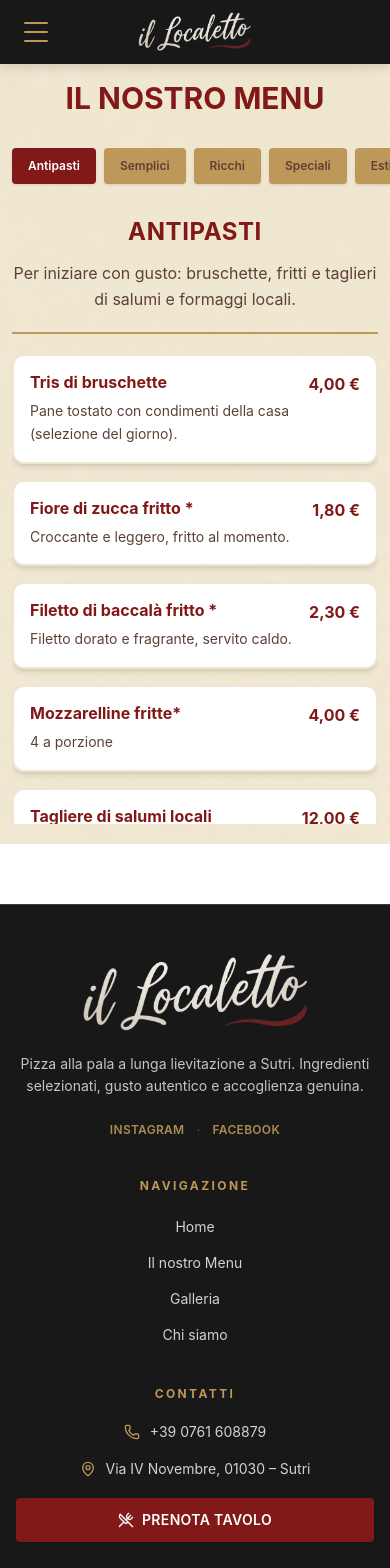
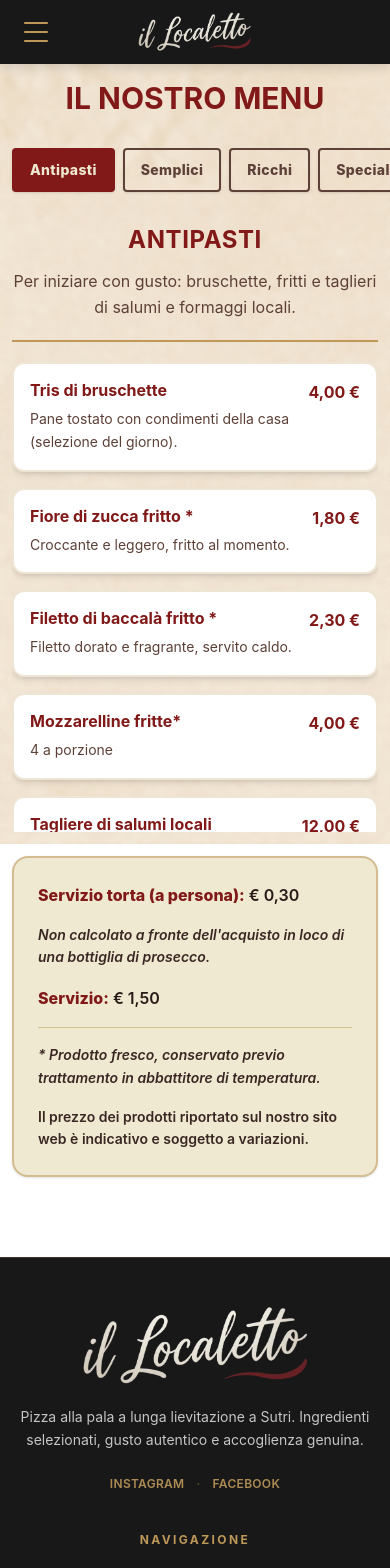
Before and after one commit to Gxbriel99/ilLocaletto_nextjs, a Next.js app: page /menu in a window 390 px wide. Shown: the top 1568 px of the page. Built offline with nearby package versions, Linux system fonts and the light colour scheme.

Commit message:
Aggiornata architettura,menu,sezione importante in menu e list element e button menu

```diff
--- a/src/app/(pages)/menu/MenuContent.tsx
+++ b/src/app/(pages)/menu/MenuContent.tsx
@@ -1,9 +1,133 @@
 "use client";
 
 import { useState } from "react";
-import { menuSections, type MenuItem, type MenuSection } from "../../data/menu";
-import { info } from "../../data/info";
+import {
+  Antipasti,
+  bevandeAlcoliche,
+  bevandeAnalcoliche,
+  dolci,
+  gustiEstivi,
+  gustiRicchi,
+  gustiSemplici,
+  gustiSpeciali,
+  type MenuItem,
+  type MenuSection,
+  viniBianchi,
+  viniRossi,
+} from "../../data/menu";
 import MenuItemCard from "../../components/menu/MenuItemCard";
+
+const PIZZA_DESCRIPTION =
+  "Le nostre pizze alla pala: impasto a lunga lievitazione, croccante fuori e morbido dentro. Scegli il tuo gusto e lasciati conquistare dal profumo appena sfornato.";
+
+const menuSections: MenuSection[] = [
+  {
+    id: "antipasti",
+    label: "Antipasti",
+    shortLabel: "Antipasti",
+    description:
+      "Per iniziare con gusto: bruschette, fritti e taglieri di salumi e formaggi locali.",
+    fallbackImage: "/menu_bg.webp",
+    items: Antipasti,
+    kind: "items",
+  },
+  {
+    id: "semplici",
+    label: "Gusti semplici",
+    shortLabel: "Semplici",
+    description: PIZZA_DESCRIPTION,
+    fallbackImage: "/menu_bg.webp",
+    items: gustiSemplici,
+    pricing: [
+      "1 metro € 24,00",
+      "½ metro € 12,00",
+      "Small € 6,00",
+      "Mozz. senza lattosio € 1,00",
+    ],
+    kind: "items",
+  },
+  {
+    id: "ricchi",
+    label: "Gusti ricchi",
+    shortLabel: "Ricchi",
+    description: PIZZA_DESCRIPTION,
+    fallbackImage: "/menu_bg.webp",
+    items: gustiRicchi,
+    pricing: [
+      "1 metro € 30,00",
+      "½ metro € 15,00",
+      "Small € 7,50",
+      "Mozz. senza lattosio € 1,00",
+    ],
+    kind: "items",
+  },
+  {
+    id: "speciali",
+    label: "Gusti speciali",
+    shortLabel: "Speciali",
+    description: PIZZA_DESCRIPTION,
+    fallbackImage: "/menu_bg.webp",
+    items: gustiSpeciali,
+    pricing: [
+      "1 metro € 36,00",
+      "½ metro € 18,00",
+      "Small € 9,00",
+      "Mozz. senza lattosio € 1,00",
+    ],
+    kind: "items",
+  },
+  {
+    id: "estivi",
+    label: "Gusti estivi",
+    shortLabel: "Estivi",
+    description: PIZZA_DESCRIPTION,
+    fallbackImage: "/menu_bg.webp",
+    items: gustiEstivi,
+    pricing: [
+      "1 metro € 30,00",
+      "½ metro € 15,00",
+      "Small € 7,50",
+      "Mozz. senza lattosio € 1,00",
+    ],
+    kind: "items",
+  },
+  {
+    id: "vini",
+    label: "Vini",
+    shortLabel: "Vini",
+    description:
+      "Rossi e bianchi selezionati, dalla bottiglia al calice per accompagnare ogni piatto.",
+    fallbackImage: "/menu_bg.webp",
+    groups: [
+      { title: "Vini rossi", items: viniRossi },
+      { title: "Vini bianchi", items: viniBianchi },
+    ],
+    kind: "groups",
+  },
+  {
+    id: "bevande",
+    label: "Bevande",
+    shortLabel: "Bevande",
+    description:
+      "Tra un morso e un sorso: analcoliche fresche e birra alla spina.",
+    fallbackImage: "/menu_bg.webp",
+    groups: [
+      { title: "Bevande analcoliche", items: bevandeAnalcoliche },
+      { title: "Bevande alcoliche", items: bevandeAlcoliche },
+    ],
+    kind: "groups",
+  },
+  {
+    id: "dolci",
+    label: "Dolci",
+    shortLabel: "Dolci",
+    description:
+      "Per finire in dolcezza: semifreddi, tiramisù e specialità della casa.",
+    fallbackImage: "/menu_bg.webp",
+    items: dolci,
+    kind: "items",
+  },
+];
 
 function ItemsList({
   items,
@@ -29,23 +153,26 @@ function ItemsList({
 
 function InfoBlock() {
   return (
-    <div className="space-y-4 rounded-xl border border-[#BE9859]/30 bg-[#EFE9D1]/60 p-6 text-[#232325]">
-      <p>
-        <strong className="text-[#801917]">Servizio torta (a persona):</strong> €
-        0,30
+    <div className="space-y-4 rounded-2xl border-2 border-[#BE9859]/55 bg-[#EFE9D1] p-6 text-[#2B1B18] shadow-sm">
+      <p className="text-base font-semibold leading-relaxed sm:text-lg">
+        <strong className="font-extrabold text-[#801917]">
+          Servizio torta (a persona):
+        </strong>{" "}
+        € 0,30
       </p>
-      <p className="text-sm italic text-[#5D4037]">
+      <p className="text-sm font-semibold italic leading-relaxed text-[#3A2723] sm:text-base">
         Non calcolato a fronte dell&apos;acquisto in loco di una bottiglia di
         prosecco.
       </p>
-      <p>
-        <strong className="text-[#801917]">Servizio:</strong> € 1,50
+      <p className="text-base font-semibold leading-relaxed sm:text-lg">
+        <strong className="font-extrabold text-[#801917]">Servizio:</strong> €
+        1,50
       </p>
-      <p className="border-t border-[#BE9859]/30 pt-4 text-sm italic text-[#5D4037]">
+      <p className="border-t border-[#BE9859]/50 pt-4 text-sm font-semibold italic leading-relaxed text-[#3A2723] sm:text-base">
         * Prodotto fresco, conservato previo trattamento in abbattitore di
         temperatura.
       </p>
-      <p className="text-sm text-[#888]">
+      <p className="text-sm font-semibold leading-relaxed text-[#3A2723] sm:text-base">
         Il prezzo dei prodotti riportato sul nostro sito web è indicativo e
         soggetto a variazioni.
       </p>
@@ -56,65 +183,52 @@ function InfoBlock() {
 const PIZZA_SECTION_IDS = new Set(["semplici", "ricchi", "speciali", "estivi"]);
 
 function PizzaMetroBlock({
-  title,
-  body,
   pricing,
 }: {
-  title: string;
-  body: string[];
   pricing: string[];
 }) {
   return (
-    <aside className="mb-5 w-full overflow-hidden rounded-2xl border-2 border-[#801917] shadow-lg sm:mb-6">
-      <div className="bg-[#801917] px-4 py-4 text-center sm:px-6 sm:py-5">
-        <p className="text-xs font-bold uppercase tracking-[0.25em] text-[#BE9859] sm:text-sm">
-          Importante
-        </p>
-        <h3 className="mt-1 text-xl font-bold uppercase text-white sm:text-2xl lg:text-3xl">
-          {title}
-        </h3>
-      </div>
+    <aside className="mb-5 w-full rounded-2xl border-2 border-[#BE9859]/55 bg-[#EFE9D1] shadow-lg sm:mb-6">
+      <div className="flex flex-col gap-3 p-4 sm:p-6">
+        <div className="flex items-start gap-3">
+          <div className="grid h-10 w-10 shrink-0 place-items-center rounded-xl bg-[#801917] text-white shadow-sm">
+            <span className="text-sm font-black tracking-wide" aria-hidden>
+              !
+            </span>
+          </div>
+          <div className="min-w-0">
+            <p className="text-xs font-bold uppercase tracking-[0.22em] text-[#BE9859]">
+              Importante
+            </p>
+            <h3 className="mt-0.5 text-lg font-extrabold uppercase tracking-wide text-[#801917] sm:text-xl">
+              Pizza alla pala al metro
+            </h3>
+            <p className="mt-1 text-sm leading-relaxed text-[#5D4037] sm:text-base">
+              Componete il metro scegliendo i gusti: il prezzo totale è la somma
+              dei singoli gusti selezionati.
+            </p>
+            <p className="mt-1.5 text-xs font-semibold uppercase tracking-wide text-[#5D4037]/80 sm:text-sm">
+              1 metro = 4 gusti · ¾ = 3 gusti · ½ = 2 gusti · Small = 1 gusto
+            </p>
+          </div>
+        </div>
 
-      <div className="bg-[#EFE9D1] px-4 py-5 sm:px-6 sm:py-6">
-        <p className="text-center text-sm font-semibold leading-relaxed text-[#5D4037] sm:text-base">
-          {body[0]}
-        </p>
-
-        <div className="mt-5 grid w-full grid-cols-1 gap-2 min-[400px]:grid-cols-2 sm:gap-3 lg:grid-cols-4">
+        <div className="grid w-full grid-cols-1 gap-2 min-[420px]:grid-cols-2 lg:grid-cols-4">
           {pricing.map((line) => (
             <div
               key={line}
-              className="rounded-lg border-2 border-[#BE9859] bg-white px-3 py-3 text-center text-sm font-bold text-[#801917] shadow-sm sm:py-3.5 sm:text-base"
+              className="rounded-xl border-2 border-[#BE9859] bg-white/70 px-3 py-3 text-center text-sm font-extrabold text-[#801917] shadow-sm"
             >
               {line}
             </div>
           ))}
         </div>
-
-        <ul className="mt-5 space-y-2 border-t-2 border-[#BE9859]/35 pt-5 sm:space-y-2.5">
-          {body.slice(1).map((line) => (
-            <li
-              key={line}
-              className="flex gap-2 text-sm leading-relaxed text-[#5D4037] sm:text-base"
-            >
-              <span
-                className="mt-2 h-1.5 w-1.5 shrink-0 rounded-full bg-[#801917]"
-                aria-hidden
-              />
-              <span>{line}</span>
-            </li>
-          ))}
-        </ul>
       </div>
     </aside>
   );
 }
 
 function SectionBody({ section }: { section: MenuSection }) {
-  if (section.kind === "info") {
-    return <InfoBlock />;
-  }
-
   if (section.groups) {
     return (
       <div className="w-full space-y-10 pr-1">
@@ -172,8 +286,8 @@ export default function MenuContent() {
                 aria-pressed={isActive}
                 className={
                   isActive
-                    ? "inline-flex shrink-0 items-center justify-center whitespace-nowrap rounded px-4 py-2.5 text-xs font-semibold text-white shadow transition hover:bg-[#BE9859] bg-[#801917] sm:px-7 sm:py-3 sm:text-base"
-                    : "inline-flex shrink-0 items-center justify-center whitespace-nowrap rounded px-4 py-2.5 text-xs font-semibold text-[#5D4037] shadow transition hover:bg-[#EFE9D1] bg-[#BE9859] sm:px-7 sm:py-3 sm:text-base"
+                    ? "inline-flex shrink-0 items-center justify-center whitespace-nowrap rounded border-2 border-[#801917] bg-[#801917] px-4 py-2.5 text-sm font-extrabold tracking-wide text-[#EFE9D1] shadow transition sm:px-7 sm:py-3 sm:text-lg"
+                    : "inline-flex shrink-0 items-center justify-center whitespace-nowrap rounded border-2 border-[#5D4037] bg-transparent px-4 py-2.5 text-sm font-extrabold tracking-wide text-[#5D4037] shadow transition hover:border-[#801917] hover:bg-[#801917] hover:text-[#EFE9D1] sm:px-7 sm:py-3 sm:text-lg"
                 }
               >
                 <span className="hidden md:inline">{s.label}</span>
@@ -199,24 +313,15 @@ export default function MenuContent() {
           </p>
         </header>
 
-        <div className="w-full max-h-[min(58dvh,40rem)] overflow-y-auto overscroll-contain py-5 sm:max-h-[min(68vh,44rem)] sm:py-8">
-          {section.notice && section.pricing ? (
-            <PizzaMetroBlock
-              title={section.notice.title}
-              body={section.notice.body}
-              pricing={section.pricing}
-            />
-          ) : section.pricing && PIZZA_SECTION_IDS.has(section.id) ? (
-            <PizzaMetroBlock
-              title="Pizza alla pala al metro"
-              body={[
-                "Componete il metro scegliendo i gusti: il prezzo totale è la somma dei singoli gusti selezionati.",
-                "1 metro – 4 gusti · ¾ metro – 3 gusti · ½ metro – 2 gusti · Small – 1 gusto",
-              ]}
-              pricing={section.pricing}
-            />
+        <div className="w-full max-h-[min(58dvh,40rem)] overflow-y-auto overscroll-contain py-5 [scrollbar-width:none] [-ms-overflow-style:none] [&::-webkit-scrollbar]:hidden sm:max-h-[min(68vh,44rem)] sm:py-8">
+          {section.pricing && PIZZA_SECTION_IDS.has(section.id) ? (
+            <PizzaMetroBlock pricing={section.pricing} />
           ) : null}
           <SectionBody section={section} />
+        </div>
+
+        <div className="mt-6">
+          <InfoBlock />
         </div>
       </div>
     </div>
--- a/src/app/(pages)/menu/page.tsx
+++ b/src/app/(pages)/menu/page.tsx
@@ -1,7 +1,9 @@
 import type { Metadata } from "next";
 import Image from "next/image";
+
+
+import { info } from "../../data/info";
 import MenuContent from "./MenuContent";
-import { info } from "../../data/info";
 
 export const metadata: Metadata = {
   title: `Menu | ${info.businessName}`,
@@ -21,7 +23,7 @@ export default function MenuPage() {
           className="object-cover object-center"
           aria-hidden
         />
-        <div className="absolute inset-0 bg-[#EFE9D1]/75 backdrop-blur-[2px]" />
+        <div className="absolute inset-0  backdrop-blur-[2px]" />
       </div>
 
       <div className="relative z-10 mx-auto w-full max-w-6xl px-3 pb-20 pt-20 sm:px-6 sm:pt-28 lg:px-8">
--- a/src/app/components/menu/formatPrice.ts
+++ /dev/null
@@ -1,6 +0,0 @@
-export function formatPrice(price: number) {
-  return new Intl.NumberFormat("it-IT", {
-    style: "currency",
-    currency: "EUR",
-  }).format(price);
-}
--- a/src/app/components/menu/menuSections.ts
+++ /dev/null
@@ -1,184 +0,0 @@
-import {
-  Antipasti,
-  bevandeAlcoliche,
-  bevandeAnalcoliche,
-  dolci,
-  gustiEstivi,
-  gustiRicchi,
-  gustiSemplici,
-  gustiSpeciali,
-  type MenuItem,
-  viniBianchi,
-  viniRossi,
-} from "../../data/menu";
-
-export type SectionId =
-  | "antipasti"
-  | "semplici"
-  | "ricchi"
-  | "speciali"
-  | "estivi"
-  | "vini"
-  | "bevande"
-  | "dolci"
-  | "info";
-
-export type MenuSectionConfig = {
-  id: SectionId;
-  label: string;
-  shortLabel: string;
-  emoji: string;
-  title: string;
-  description: string;
-  defaultImage: string;
-  items?: MenuItem[];
-  split?: { title: string; items: MenuItem[] }[];
-  pricingLines?: string[];
-  notice?: { title: string; body: string[] };
-};
-
-export const PIZZA_TAGLINE =
-  "Le nostre pizze alla pala. Croccanti fuori e morbide dentro.";
-
-export const MENU_SECTIONS: MenuSectionConfig[] = [
-  {
-    id: "antipasti",
-    label: "Antipasti",
-    shortLabel: "Antipasti",
-    emoji: "🧀",
-    title: "Antipasti",
-    description:
-      "Per iniziare in compagnia: fritti croccanti, taglieri di salumi e formaggi locali, e piccole specialità da condividere.",
-    defaultImage: "/menu_bg.webp",
-    items: Antipasti,
-  },
-  {
-    id: "semplici",
-    label: "Gusti semplici",
-    shortLabel: "Semplici",
-    emoji: "🍕",
-    title: "Gusti semplici",
-    description: PIZZA_TAGLINE,
-    defaultImage: "/menu_bg.webp",
-    items: gustiSemplici,
-    pricingLines: [
-      "1 metro € 24,00",
-      "½ metro € 12,00",
-      "Small € 6,00",
-      "Mozzarella senza lattosio (1 gusto) € 1,00",
-    ],
-    notice: {
-      title: "Pizza alla pala al metro",
-      body: [
-        "Il prezzo totale delle pizze al metro varia a seconda dei gusti. Componete il vostro metro e calcolate il costo totale, sommando il prezzo dei singoli gusti.",
-        "1 metro – 4 gusti – consigliato per 4 persone",
-        "¾ di metro – 3 gusti – consigliato per 3 persone",
-        "½ metro – 2 gusti – consigliato per 2 persone",
-        "Small – 1 gusto – consigliata per 1 persona",
-      ],
-    },
-  },
-  {
-    id: "ricchi",
-    label: "Gusti ricchi",
-    shortLabel: "Ricchi",
-    emoji: "🍕",
-    title: "Gusti ricchi",
-    description: PIZZA_TAGLINE,
-    defaultImage: "/menu_bg.webp",
-    items: gustiRicchi,
-    pricingLines: [
-      "1 metro € 30,00",
-      "½ metro € 15,00",
-      "Small € 7,50",
-      "Mozzarella senza lattosio (1 gusto) € 1,00",
-    ],
-  },
-  {
-    id: "speciali",
-    label: "Gusti speciali",
-    shortLabel: "Speciali",
-    emoji: "✨",
-    title: "Gusti speciali",
-    description: PIZZA_TAGLINE,
-    defaultImage: "/menu_bg.webp",
-    items: gustiSpeciali,
-    pricingLines: [
-      "1 metro € 36,00",
-      "½ metro € 18,00",
-      "Small € 9,00",
-      "Mozzarella senza lattosio (1 gusto) € 1,00",
-    ],
-  },
-  {
-    id: "estivi",
-    label: "Gusti estivi",
-    shortLabel: "Estivi",
-    emoji: "☀️",
-    title: "Gusti estivi",
-    description: PIZZA_TAGLINE,
-    defaultImage: "/menu_bg.webp",
-    items: gustiEstivi,
-    pricingLines: [
-      "1 metro € 30,00",
-      "½ metro € 15,00",
-      "Small € 7,50",
-      "Mozzarella senza lattosio (1 gusto) € 1,00",
-    ],
-  },
-  {
-    id: "vini",
-    label: "Vini",
-    shortLabel: "Vini",
-    emoji: "🍷",
-    title: "La nostra selezione di vini",
-    description:
-      "Vini della casa e etichette del territorio laziale, per accompagnare pizza e antipasti con il giusto abbinamento.",
-    defaultImage: "/menu_bg.webp",
-    split: [
-      { title: "Vini rossi", items: viniRossi },
-      { title: "Vini bianchi", items: viniBianchi },
-    ],
-  },
-  {
-    id: "bevande",
-    label: "Bevande",
-    shortLabel: "Bevande",
-    emoji: "🥤",
-    title: "Tra un morso e un sorso",
-    description:
-      "Bibite, birra alla spina e analcoliche per accompagnare il pasto; liquori e amari per concludere.",
-    defaultImage: "/menu_bg.webp",
-    split: [
-      { title: "Bevande analcoliche", items: bevandeAnalcoliche },
-      { title: "Bevande alcoliche", items: bevandeAlcoliche },
-    ],
-  },
-  {
-    id: "dolci",
-    label: "Dolci",
-    shortLabel: "Dolci",
-    emoji: "🍰",
-    title: "Dolci",
-    description:
-      "Per finire in dolcezza: semifreddi, torte e specialità artigianali, anche da portare via.",
-    defaultImage: "/menu_bg.webp",
-    items: dolci,
-  },
-  {
-    id: "info",
-    label: "Info",
-    shortLabel: "Info",
-    emoji: "ℹ️",
-    title: "Servizi e note",
-    description:
-      "Informazioni su servizio al tavolo, prodotti surgelati e prezzi indicativi del menu.",
-    defaultImage: "/menu_bg.webp",
-  },
-];
-
-export const CTA_PRIMARY =
-  "inline-flex items-center justify-center whitespace-nowrap rounded px-5 py-2.5 text-sm font-semibold text-white shadow transition sm:px-7 sm:py-3 sm:text-base bg-[#801917] hover:bg-[#BE9859]";
-
-export const CTA_SECONDARY =
-  "inline-flex items-center justify-center whitespace-nowrap rounded px-5 py-2.5 text-sm font-semibold text-[#5D4037] shadow transition sm:px-7 sm:py-3 sm:text-base bg-[#BE9859] hover:bg-[#EFE9D1]";
```
Also changed, not shown: src/app/components/menu/MenuItemCard.tsx (+5 -5 lines).
